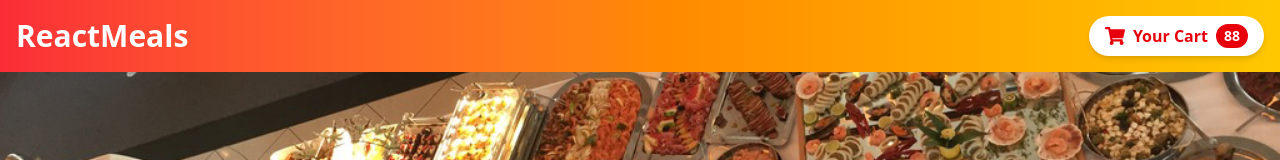
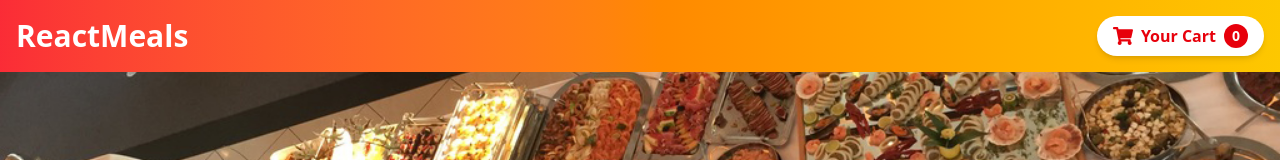
Before and after one commit to ashutoshsahu007/Restaurant, a React (Vite) app: page / in a window 1280 px wide. Shown: the top 160 px of the page. Built offline with nearby package versions, Linux system fonts and the light colour scheme.

Commit message:
cartcontect created

```diff
--- a/src/App.jsx
+++ b/src/App.jsx
@@ -2,21 +2,25 @@ import "./App.css";
 import Header from "./components/Header/Header";
 import HeroSection from "./components/HeroSection/HeroSection";
 import MealList from "./components/MealList/MealList";
-import ReactDOM from "react-dom";
-import Backdrop from "./components/UI/Modal/Backdrop";
-import ModalOverlay from "./components/UI/Modal/ModalOverlay";
 import Modal from "./components/UI/Modal/Modal";
 import { useState } from "react";
+import CartContext from "./store/cart-context";
 
 const App = () => {
   const [showCart, setShowCart] = useState(false);
+  const [cartItems, setCartItems] = useState(0);
+
   return (
-    <>
+    <CartContext.Provider
+      value={{
+        cartItems: cartItems,
+      }}
+    >
       <Header setShowCart={setShowCart} showCart={showCart} />
       <HeroSection />
       <MealList />
       {showCart && <Modal setShowCart={setShowCart} />}
-    </>
+    </CartContext.Provider>
   );
 };
 
--- a/src/components/Cart/Cart.jsx
+++ b/src/components/Cart/Cart.jsx
@@ -1,7 +1,11 @@
 import React from "react";
 import { FaShoppingCart } from "react-icons/fa";
+import CartContext from "../../store/cart-context";
+import { useContext } from "react";
 
 const Cart = ({ setShowCart, showCart }) => {
+  const { cartItems } = useContext(CartContext);
+
   return (
     <button
       onClick={() => setShowCart(!showCart)}
@@ -10,7 +14,7 @@ const Cart = ({ setShowCart, showCart }) => {
       <FaShoppingCart className="text-xl" />
       <span>Your Cart</span>
       <span className="bg-red-600 text-white text-sm font-bold rounded-full px-2 py-0.5">
-        88
+        {cartItems}
       </span>
     </button>
   );
--- /dev/null
+++ b/src/store/cart-context.jsx
@@ -0,0 +1,10 @@
+import { createContext } from "react";
+
+const CartContext = createContext({
+  items: [],
+  totalAmount: 0,
+  addItem: (item) => {},
+  removeItem: (id) => {},
+});
+
+export default CartContext;
```
